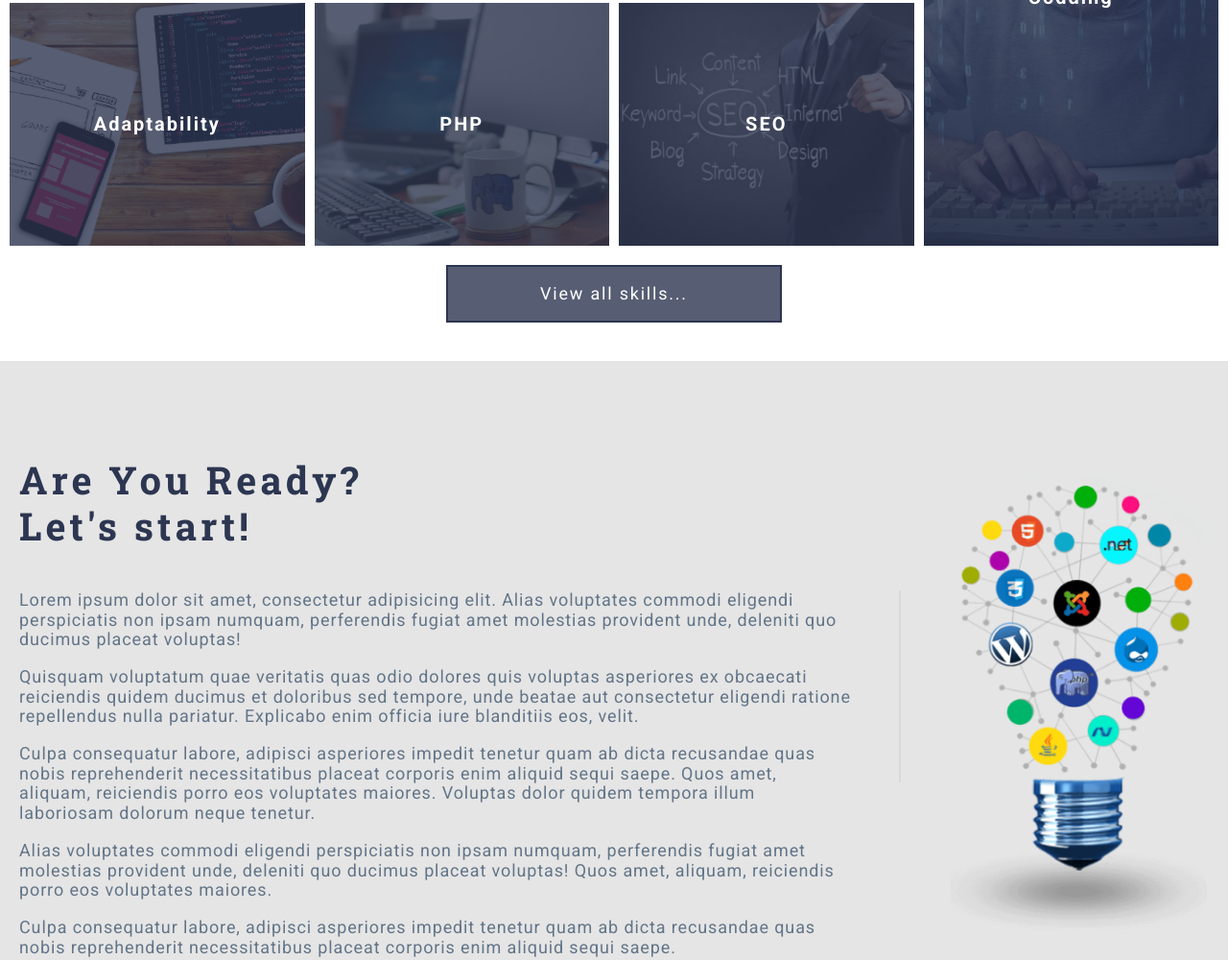
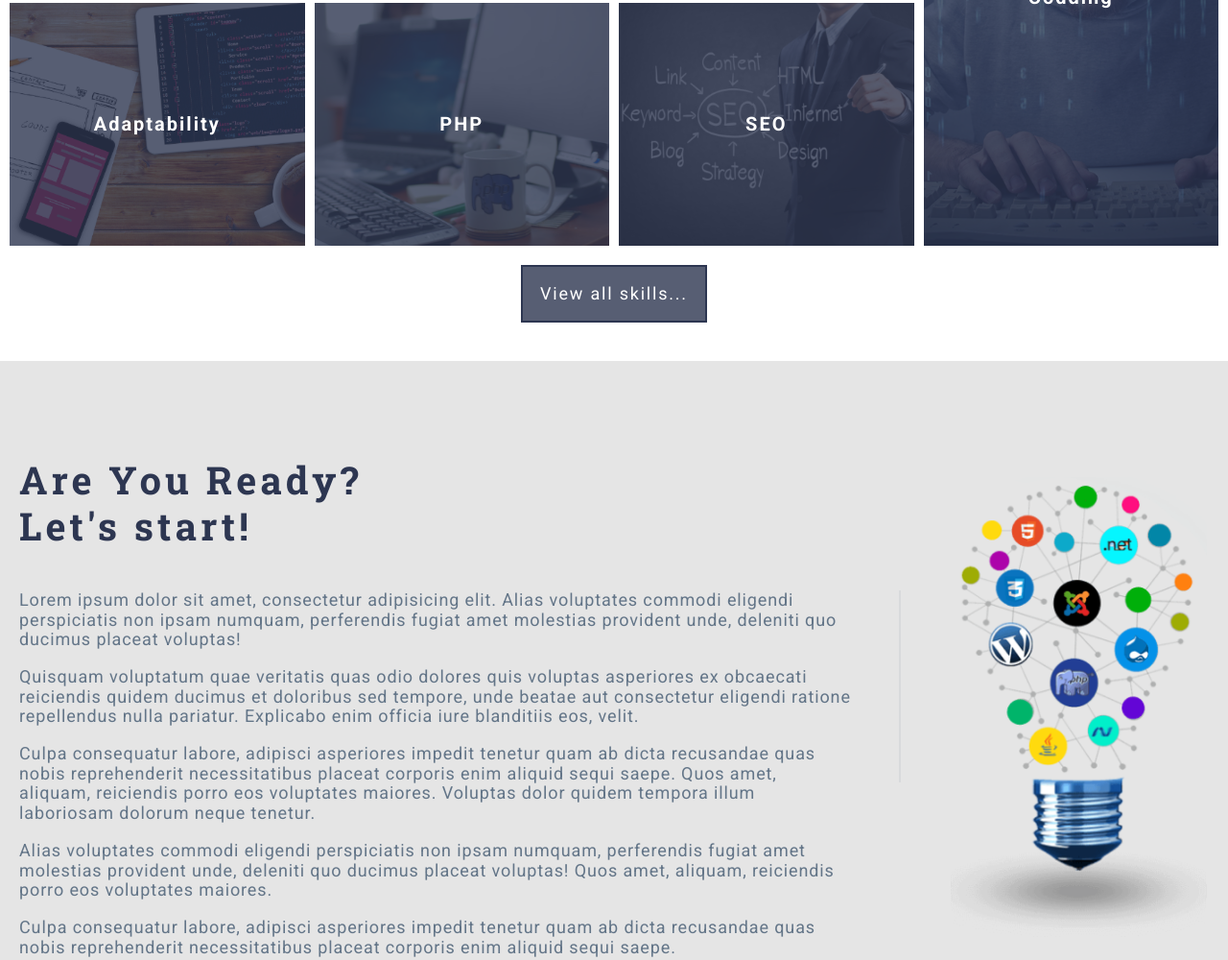
Before and after one commit to YaroslavKashkarov/Project_9_grid_template, a website: page index.html in a window 1280 px wide. Shown: the part 1334-2334 px from the top of the page at 96% size. Drawn offline with Linux system fonts and the light colour scheme.

Commit message:
Changes in the file structure and completion of the grid template project

```diff
--- a/assets/scss/common/_classes.scss
+++ b/assets/scss/common/_classes.scss
@@ -49,7 +49,7 @@
 
   font-size: 1.125rem;
 
-  @include sm-min {
+  @include sm {
     min-width: 350px;
   }
   @include sm {
--- a/assets/scss/components/header/_header-content.scss
+++ b/assets/scss/components/header/_header-content.scss
@@ -18,6 +18,9 @@
     @include md-sm {
       margin: 0 0 33px;
     }
+    @include sm {
+      margin: 0 0 33px;
+    }
   }
 
   &__actions {
--- a/assets/scss/components/skills/_skills.scss
+++ b/assets/scss/components/skills/_skills.scss
@@ -35,7 +35,7 @@ $local-gap: math.div(40px, 3);
       gap: $gap-sm;
     }
     @include sm {
-      gap: $gap-sm;
+      gap: $gap;
       grid-template-areas: "a1" "a2" "a3" "a4" "a5" "a6" "a7" "a8" "a9";
     }
 
--- a/index.html
+++ b/index.html
@@ -189,7 +189,7 @@
         <div class="form-item">
           <input class="form-item__input" type="text" placeholder="Your name...">
         </div>
-        <div>
+        <div class="form-item">
           <input class="form-item__input" type="email" placeholder="Your email...">
         </div>
         <div class="form-item">
```
Also changed, not shown: assets/css/style.css, assets/css/style.min.css.
